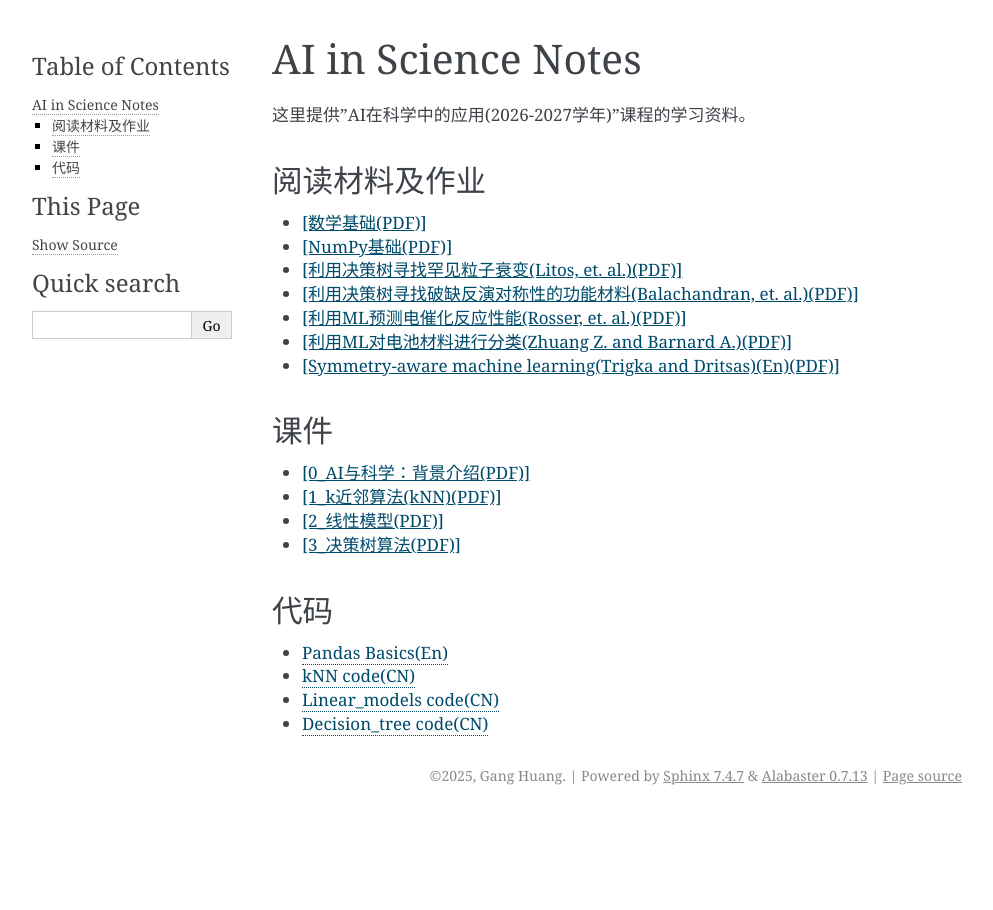
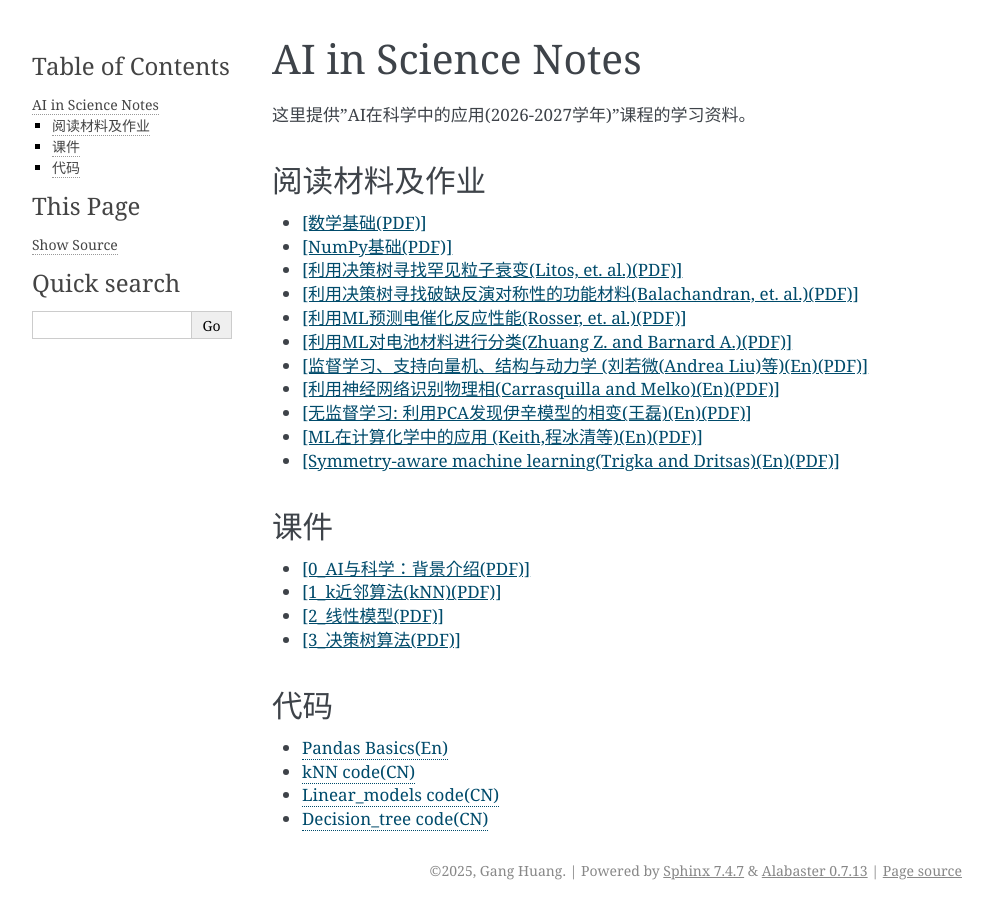
Before and after one commit to hg08/hg08.github.io, a Sphinx documentation site: the page built from doc/teaching/ai_in_science_notes.md, in a window 1280 px wide. Shown: the whole page, without its empty margins (148-1141 px from the left). Built offline with Sphinx 7.4.7, drawn with Linux system fonts in a browser that asks for light colours.

Commit message:
add ML in phys and chem papers

```diff
--- a/doc/teaching/ai_in_science_notes.md
+++ b/doc/teaching/ai_in_science_notes.md
@@ -10,6 +10,10 @@
 - <a href="../_static/pdfs/ai-in-science/Balachandran2017-ML.pdf" target="_blank" rel="noopener">[利用决策树寻找破缺反演对称性的功能材料(Balachandran, et. al.)(PDF)]</a>
 - <a href="../_static/pdfs/ai-in-science/Rosser2024-ML.pdf" target="_blank" rel="noopener">[利用ML预测电催化反应性能(Rosser, et. al.)(PDF)]</a>
 - <a href="../_static/pdfs/ai-in-science/ZhuangZX2024-ML.pdf" target="_blank" rel="noopener">[利用ML对电池材料进行分类(Zhuang Z. and Barnard A.)(PDF)]</a>
+- <a href="../_static/pdfs/ai-in-science/LiuA2016-nphys.pdf" target="_blank" rel="noopener">[监督学习、支持向量机、结构与动力学 (刘若微(Andrea Liu)等)(En)(PDF)]</a>
+- <a href="../_static/pdfs/ai-in-science/Carrasquilla2017-nphy.pdf" target="_blank" rel="noopener">[利用神经网络识别物理相(Carrasquilla and Melko)(En)(PDF)]</a>
+- <a href="../_static/pdfs/ai-in-science/WanglLe2016i-PhysRevB.94.195105.pdf" target="_blank" rel="noopener">[无监督学习: 利用PCA发现伊辛模型的相变(王磊)(En)(PDF)]</a>
+- <a href="https://pubs.acs.org/chreay/article-pdf/121/16/9816/4262816/cr1c00107.pdf" target="_blank" rel="noopener">[ML在计算化学中的应用 (Keith,程冰清等)(En)(PDF)]</a>
 - <a href="../_static/pdfs/ai-in-science/Trigka.pdf" target="_blank" rel="noopener">[Symmetry-aware machine learning(Trigka and Dritsas)(En)(PDF)]</a>
 
 ## 课件
```
Also changed, not shown: 3 other files.
